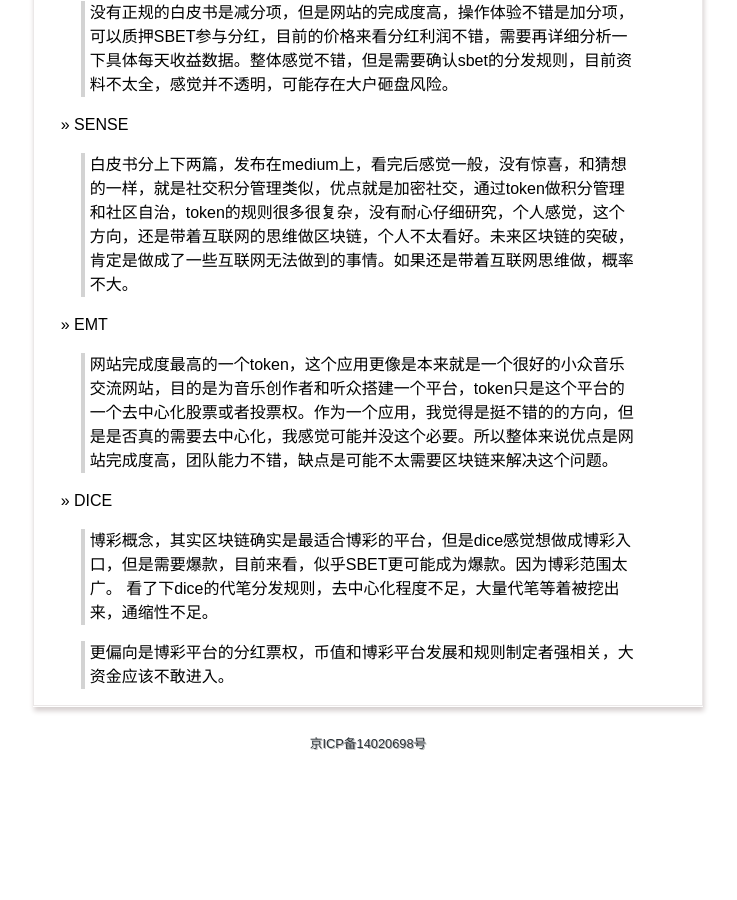
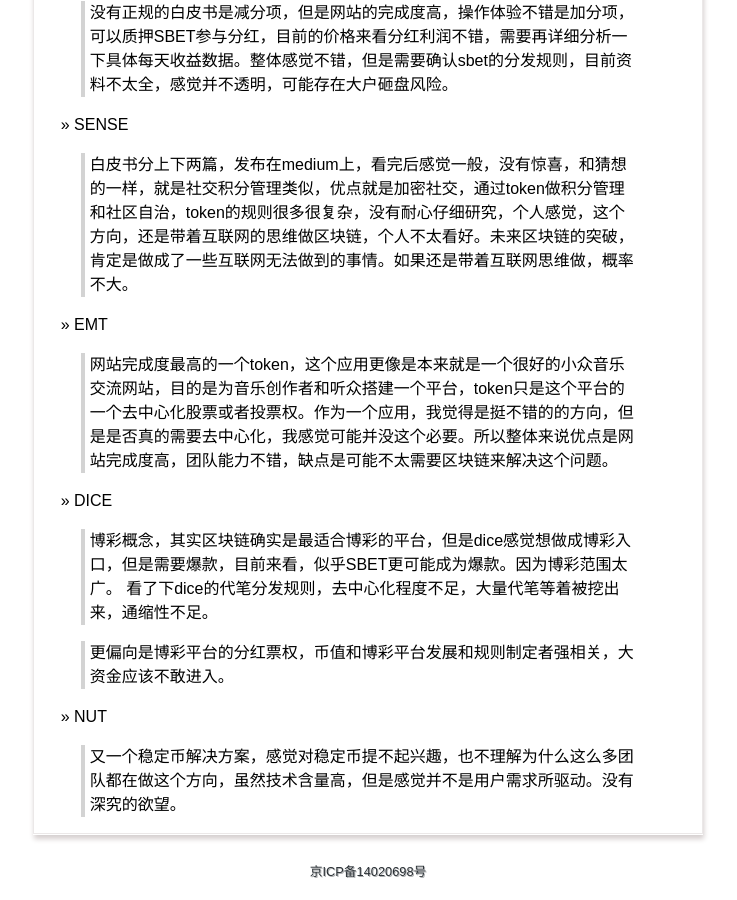
Before and after one commit to yanyiwu/blog, a Jekyll site: the page built from eostokens.md, in a window 1280 px wide and 900 px high, scrolled down 2047 px. Shown: the whole window, without its empty margins (272-1009 px from the left). Built offline with Jekyll 4.4.1, drawn with Linux system fonts in a browser that asks for light colours; Markdown is read by kramdown in place of the engine named in the settings; comment, search, counter and statistics services are not loaded; before the commit the page ends 2819 px from its top, so only the background shows below that.

Commit message:
[token] NUT

```diff
--- a/eostokens.md
+++ b/eostokens.md
@@ -96,3 +96,7 @@ title: EOS-Tokens白皮书分析专栏
 看了下dice的代笔分发规则，去中心化程度不足，大量代笔等着被挖出来，通缩性不足。
 
 > 更偏向是博彩平台的分红票权，币值和博彩平台发展和规则制定者强相关，大资金应该不敢进入。
+
+&raquo; NUT
+
+> 又一个稳定币解决方案，感觉对稳定币提不起兴趣，也不理解为什么这么多团队都在做这个方向，虽然技术含量高，但是感觉并不是用户需求所驱动。没有深究的欲望。
```
